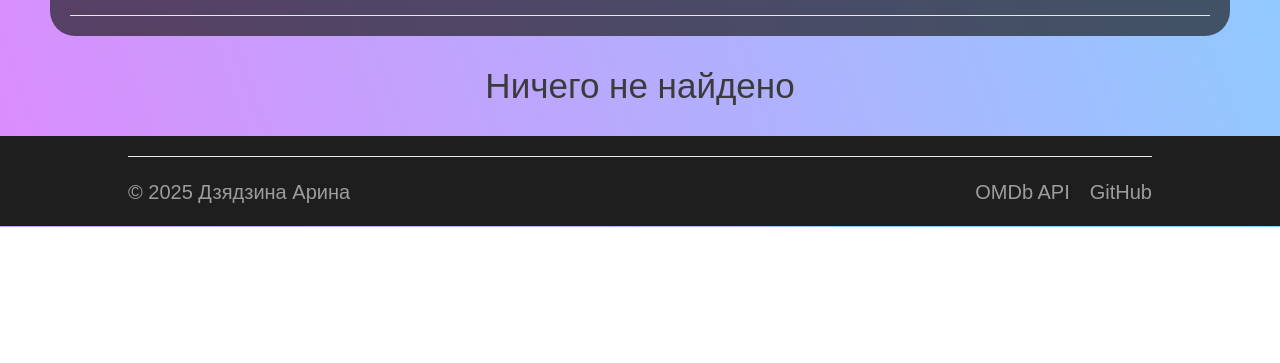
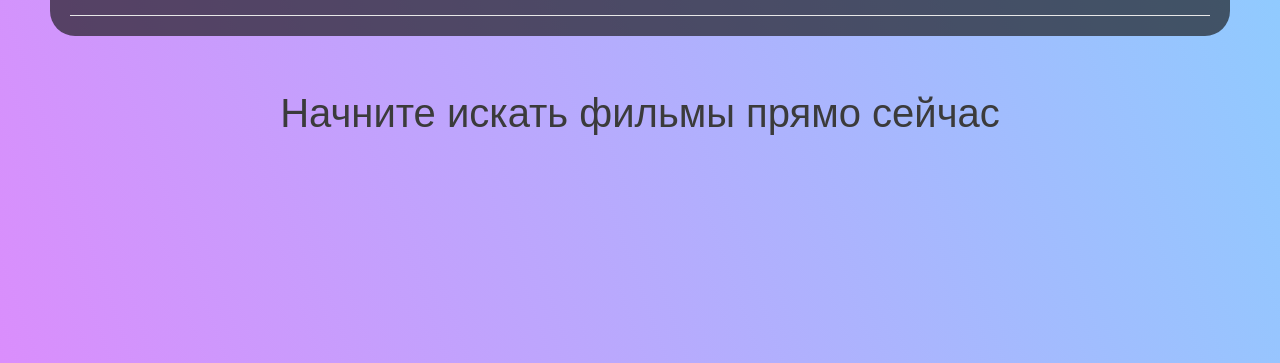
Before and after one commit to rina-dz/movie-storage, a React (Create React App) app: page / in a window 1280 px wide. Shown: the part 809-1172 px from the top of the page. Before the commit the page ends 1036 px from the top, so only its background shows below. Built offline with nearby package versions, Linux system fonts and the light colour scheme.

Commit message:
fix: исправить вывод фильмов при поиске и нажатии на ещё

```diff
--- a/src/components/App/App.js
+++ b/src/components/App/App.js
@@ -59,11 +59,10 @@ function App() {
       addFavMovies(movies);
       changeState(true);
     }
-    localStorage.removeItem('searchInfo')
+    changePageCounter(1);
   }, [loggedIn]);
 
   function handleLogin(info) {
-    console.log(info)
     if (localStorage.users) {
       const users = JSON.parse(localStorage.users);
       const user = users.find((i) => { return i.email === info.email });
@@ -154,10 +153,9 @@ function App() {
     navigate('/auth', { replace: true });
   }
 
-  function getMovies(info) {
+  function getMovies(info, pageNumber) {
     let currentInfo = info;
-    currentInfo.page = pageCounter;
-
+    currentInfo.page = pageNumber;
     if (currentInfo.name) {
       if (currentInfo.year) {
         return newOMDbApi.getMovieByNameAndYear(currentInfo)
@@ -166,7 +164,7 @@ function App() {
               totalResults: movies.totalResults,
               Response: movies.Response
             });
-            pageCounter > 1 ? addSearchedMovies([...searchedMovies, ...movies.Search]) : addSearchedMovies(movies.Search);
+            pageNumber > 1 ? addSearchedMovies([...searchedMovies, ...movies.Search]) : addSearchedMovies(movies.Search);
             movies.totalResults === '10' ? changeMoreMoviesStatus(false) :
               movies.totalResults > searchedMovies.length ? changeMoreMoviesStatus(true) : changeMoreMoviesStatus(false);
           })
@@ -180,7 +178,7 @@ function App() {
               totalResults: movies.totalResults,
               Response: movies.Response
             });
-            pageCounter > 1 ? addSearchedMovies([...searchedMovies, ...movies.Search]) : addSearchedMovies(movies.Search);
+            pageNumber > 1 ? addSearchedMovies([...searchedMovies, ...movies.Search]) : addSearchedMovies(movies.Search);
             movies.totalResults === '10' ? changeMoreMoviesStatus(false) :
               movies.totalResults > searchedMovies.length ? changeMoreMoviesStatus(true) : changeMoreMoviesStatus(false);
           })
@@ -242,11 +240,9 @@ function App() {
 
   function getNextPage(info) {
     changePageCounter(pageCounter + 1);
-    return getMovies(info);
+    return getMovies(info, pageCounter + 1);
   }
 
-  // обновляется только при втором нажатии на поиск
-  // та же проблема с кнопкой ещё - открывает новые фильмы, но при первом нажатии нужно тыкнутть дважды
   function reloadSearch() {
     changePageCounter(1);
     addSearchedMovies([]);
@@ -286,38 +282,3 @@ function App() {
 }
 
 export default App;
-
-
-
-
-// if (info.name) {
-//   if (info.year) {
-//     return newOMDbApi.getMovieByNameAndYear(info)
-//       .then((movies) => {
-//         console.log(movies);
-//         addSearchedMoviesInfo({
-//           totalResults: movies.totalResults,
-//           Response: movies.Response
-//         });
-//         //if (pageCounter > 1)
-//         pageCounter > 1 ? addSearchedMovies(...searchedMovies, movies.Search) : addSearchedMovies(movies.Search);
-//         //addSearchedMovies(movies.Search)
-//       })
-//       .catch((err) => {
-//         console.log(err);
-//       })
-//   } else {
-//     return newOMDbApi.getMovieByName(info)
-//       .then((movies) => {
-//         addSearchedMoviesInfo({
-//           totalResults: movies.totalResults,
-//           Response: movies.Response
-//         });
-//         pageCounter > 1 ? addSearchedMovies(...searchedMovies, movies.Search) : addSearchedMovies(movies.Search);
-//         //addSearchedMovies(movies.Search)
-//       })
-//       .catch((err) => {
-//         console.log(err);
-//       })
-//   }
-// }
--- a/src/components/Main/Main.css
+++ b/src/components/Main/Main.css
@@ -99,10 +99,28 @@
     transform: rotate(180deg);
 }
 
+.main__default-text {
+    text-align: center;
+    width: 85%;
+    height: 222px;
+    margin: 55px auto;
+    color: rgb(59, 59, 59);
+    font-size: 40px;
+    font-family: Geoform, sans-serif;
+    font-style: normal;
+    font-weight: 300;
+    display: none;
+    visibility: hidden;
+    opacity: 0;
+    transition: opacity 0.25s ease, visibility 0.25s ease;
+}
+
 .main__result-text {
+    display: none;
     width: min-content;
     white-space: nowrap;
-    margin: 30px auto;
+    height: 222px;
+    margin: 55px auto;
     color: rgb(59, 59, 59);
     font-size: 35px;
     font-family: Geoform, sans-serif;
@@ -110,6 +128,12 @@
     font-weight: 300;
 }
 
+.visibly {
+    display: block;
+    visibility: visible;
+    opacity: 1;
+    transition: opacity 0.25s ease, visibility 0.25s ease;
+}
 
 @media screen and (max-width: 600px) {
 
@@ -131,6 +155,10 @@
         right: 12px;
     }
 
+    .main__default-text {
+        font-size: 29px;
+    }
+
     .main__result-text {
         font-size: 26px;
         margin-top: 60px;
--- a/src/components/Main/Main.js
+++ b/src/components/Main/Main.js
@@ -52,8 +52,6 @@ function Main(props) {
     }
 
     function getNextPage() {
-        // ошибка и выводится больше чем надо
-        // console.log(moviesStep);
         const info = JSON.parse(localStorage.getItem('searchInfo'));
         return props.getNextPage(info)
             .finally(() => {
@@ -61,8 +59,9 @@ function Main(props) {
             })
     }
 
-    // добавить каунтер с изначальным знач 1 и увеличивать его при нажатии ещё до момента пока не поменяется
-    // инфо из SearchTab
+    function reloadVisibleMovies() {
+        changeNumberOfVisibleMovies(moviesStep);
+    }
 
     return (
         <>
@@ -85,17 +84,18 @@ function Main(props) {
                         </button>
                     </div>
                 </div>
-                <SearchTab getMovies={props.getMovies} reloadSearch={props.reloadSearch} />
+                <SearchTab getMovies={props.getMovies} reloadSearch={props.reloadSearch} reloadVisibleMovies={reloadVisibleMovies} />
                 {props.searchedMoviesInfo.Response === 'True' ? (
-                    <SlidesList anyMoreMovies={props.moreMoviesStatus} getNextPage={getNextPage}>
+                    <SlidesList anyMoreMovies={props.moreMoviesStatus} getNextPage={getNextPage} >
                         {props.searchedMovies.slice(0, numberOfVisibleMovies).map((el) => (
                             <Slide movie={el} isTopSlide={false} key={el.imdbID} likeMovie={props.likeMovie}
                                 dislikeMovie={props.dislikeMovie} navigateToMovie={props.navigateToMovie} />
                         ))}
                     </SlidesList>
                 ) : (
-                    <p className='main__result-text'>Ничего не найдено</p>
+                    <p className={`main__result-text ${props.searchedMoviesInfo.Response === 'False' ? 'visibly' : ''}`}>Ничего не найдено</p>
                 )}
+                <p className={`main__default-text ${props.searchedMoviesInfo.Response ? '' : 'visibly'}`}>Начните искать фильмы прямо сейчас</p>
             </section>
             <Footer />
         </>
--- a/src/components/Movie/Movie.js
+++ b/src/components/Movie/Movie.js
@@ -18,6 +18,7 @@ function Movie(props) {
         if (user) {
             user.favMovies.includes(movie.imdbID) ? setMovieLike(true) : setMovieLike(false);
         }
+        window.scrollTo(0, 0);
     }, []);
 
     function handleLikeMovie() {
@@ -35,7 +36,7 @@ function Movie(props) {
             <Header getMovieById={props.getMovieById} navigateToMovie={props.navigateToMovie} />
             <section className='movie'>
                 <img className='movie__poster' alt='Постер' src={posterSrc}
-                onError={() => { posterRef.current.src = poster_none }} ref={posterRef} />
+                    onError={() => { posterRef.current.src = poster_none }} ref={posterRef} />
                 <dl className='movie__info-container'>
                     <div className='movie__title-container'>
                         <h3 className='movie__title'>{movie.Title}</h3>
--- a/src/components/SearchTab/SearchTab.js
+++ b/src/components/SearchTab/SearchTab.js
@@ -31,23 +31,25 @@ function SearchTab(props) {
         if (localStorage.searchInfo) {
             let ls = JSON.parse(localStorage.searchInfo);
             if (ls.name !== info.name) {
-                console.log('Разные');
+                props.reloadVisibleMovies();
                 props.reloadSearch();
             } else {
                 if (ls.year !== info.year) {
-                    console.log('Разные');
+                    props.reloadVisibleMovies();
                     props.reloadSearch();
                 }
             }
+            props.getMovies(info, 1)
+                .finally(() => {
+                    setLoading(false);
+                })
         }
         localStorage.setItem('searchInfo', JSON.stringify(info));
-        props.getMovies(info)
+        props.getMovies(info, 1)
             .finally(() => {
                 setLoading(false);
             })
     }
-
-    // добавить обработку ответа если фильмы не найдены и нажатие на ещё с запросом к newOMDbApi, но уже со следующей страницы
 
     return (
         <section className="search">
@@ -57,7 +59,8 @@ function SearchTab(props) {
                         <p className='search__form-tip'>Введите по крайней мере 3 символа</p> : ''
                     }
                     <img className="search__line-icon" src={search_icon} alt="Иконка поиска" />
-                    <input className="search__line-input" minLength={3} placeholder="Название фильма" onChange={handleNameChange} value={nameValue || ""} />
+                    <input className="search__line-input" minLength={3} placeholder="Название фильма"
+                        onChange={handleNameChange} value={nameValue || ""} />
                     {nameValue ? <button className='search__delete-button' onClick={handleNameDelete} /> : ''}
                     <input className='search__year-input' placeholder='Год' type='number'
                         onChange={handleYearChange} value={yearValue || ''} />
```
